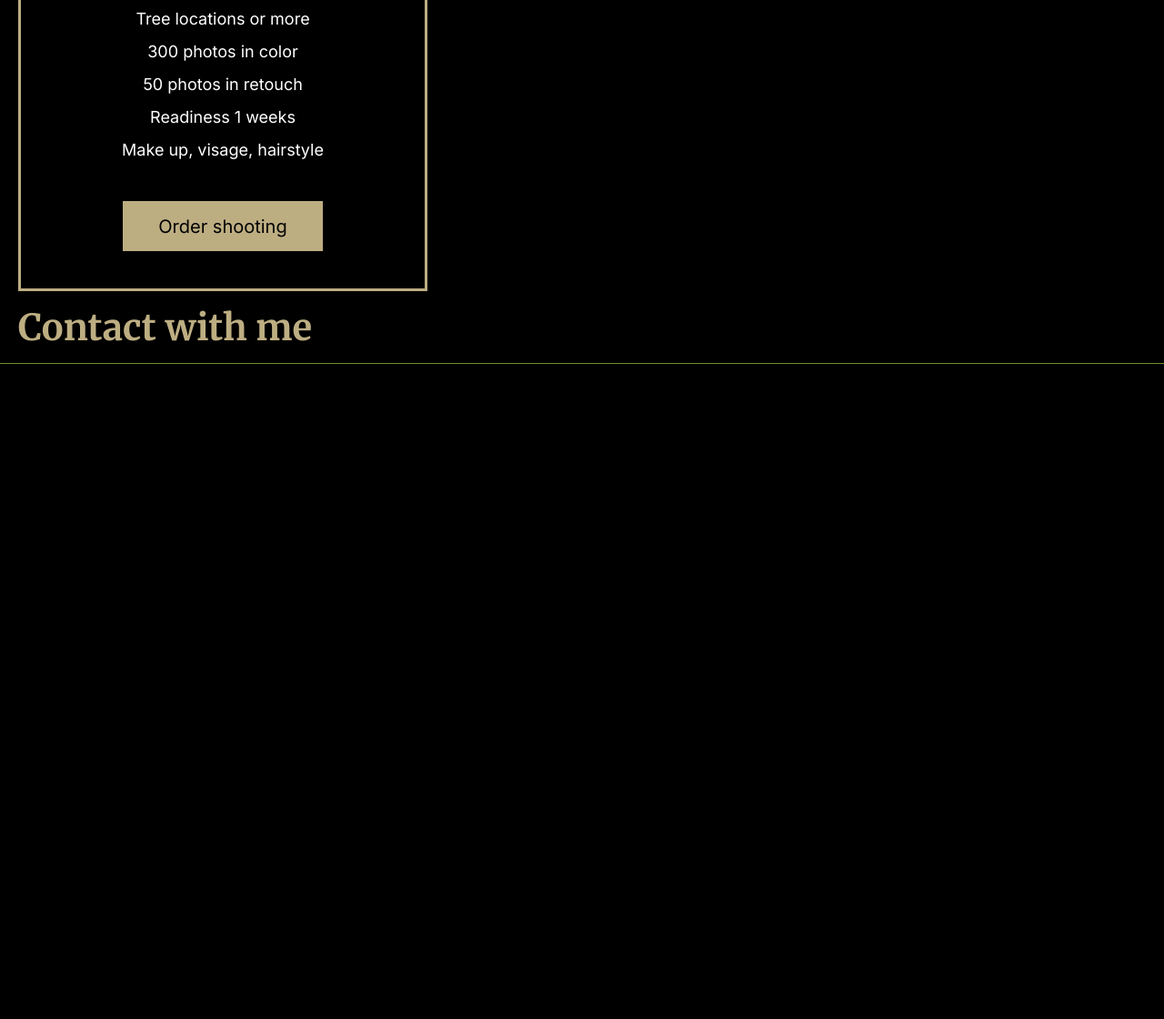
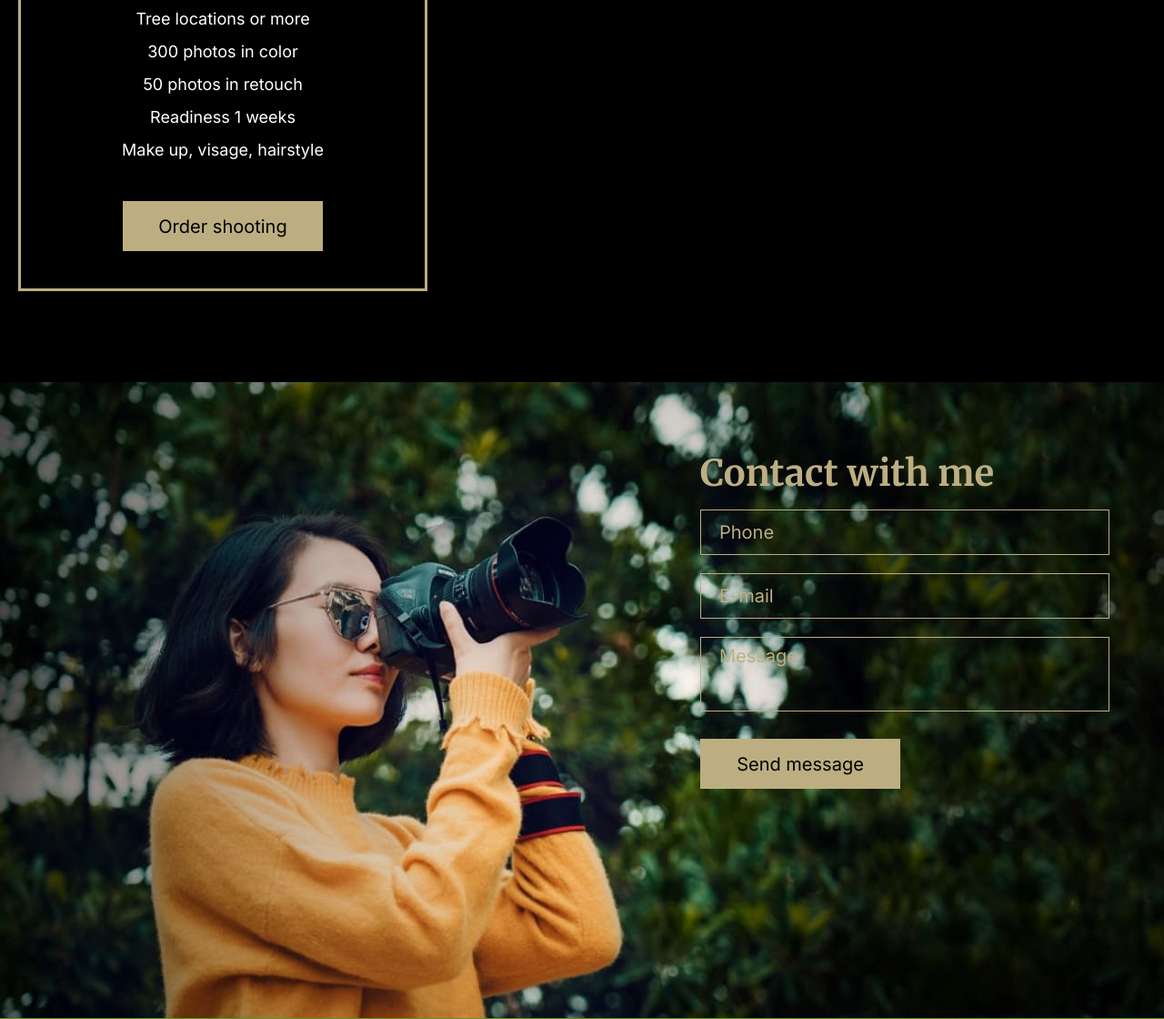
Before and after one commit to gbpljc/Test, a plain HTML site: page index.html in a window 1280 px wide. Shown: the part 5352-6472 px from the top of the page at 91% size. Before the commit the page ends 5752 px from the top, so only its background shows below. Drawn offline with Linux system fonts and the light colour scheme.

Commit message:
feat: add contacts form

```diff
--- a/index.html
+++ b/index.html
@@ -219,10 +219,22 @@
           </div>
         </div>
       </section>
-      <section class="section section-contacts" id="contacts">
-        <h2 class="section-title-contacts">
-          Contact with me
-        </h2>
+      <section class=" section-contacts" id="contacts">
+        <div class="contacts-wrapper flex">
+          <div class="contacts-content">
+            <h2 class="contacts-title">
+              Contact with me
+            </h2>
+        <div>
+          <form class="contacts-form flex inter" action="https://jsonplaceholder.typicode.com/posts" method="post">
+            <input class="contacts-input inter" type="tel" placeholder="Phone">
+            <input class="contacts-input inter" type="email" placeholder="E-mail">
+            <textarea class="contacts-textarea inter" placeholder="Message"></textarea>
+            <button class="contacts-button btn">Send message</button>
+          </form>
+        </div>
+      </div>
+    </div>
       </section>
     </div>
   </main>
--- a/style.css
+++ b/style.css
@@ -379,7 +379,7 @@ margin-bottom: 25px;
 }
 
 .section-portfolio,
-.section_price {
+.section-price {
   margin-bottom: 100px;
 }
 
@@ -459,3 +459,53 @@ margin-left: -20px;
   font-size: 18px;
   line-height: 36px;
 }
+
+/* Contacts */
+
+.section-contacts {
+  padding: 20px;
+  padding-top: 60px;
+  height: 700px;
+  background-image: url("./assets/img/contacts.jpg");
+  background-repeat: no-repeat;
+  background-size: initial;
+  justify-content: flex-end;
+}
+
+.contacts-wrapper {
+  position: relative;
+  justify-content: flex-end;
+  left: -40px;
+}
+
+.contacts-form {
+  flex-direction: column;
+  --background-color: rgba(0, 0, 0, 0);
+}
+
+.contacts-content {
+width: 450px;
+}
+
+.contacts-input {
+  height: 50px;
+  margin-bottom: 20px;
+}
+
+.contacts-textarea {
+  resize: none;
+  max-height: 100px;
+  margin-bottom: 30px;
+}
+
+.contacts-input,
+.contacts-textarea {
+  color: var(--color);
+  background-color: var(--background-color);
+  border: 1px solid var(--color);
+  padding: 0 20px
+}
+
+::placeholder {
+  color: var(--color);
+}
```
